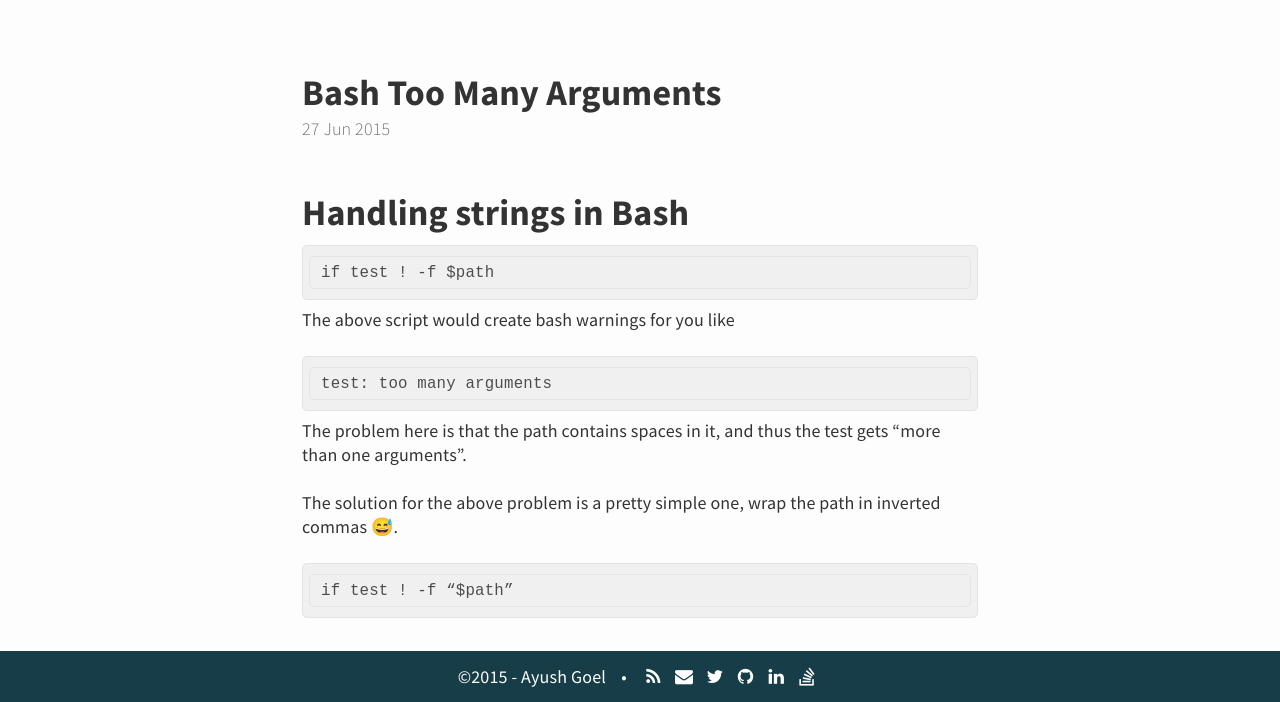
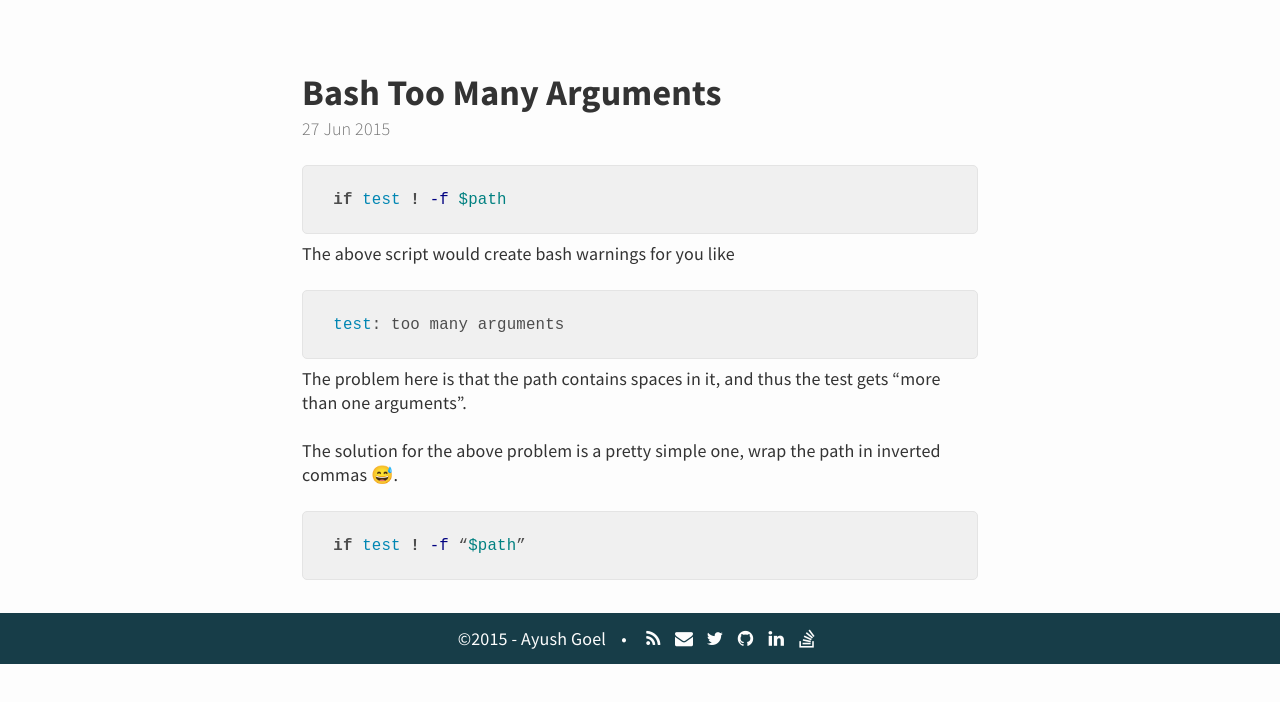
Before and after one commit to ayushgoel/ayushgoel.github.io, a Jekyll site: the page built from _posts/2015-06-27-bash-too-many-arguments.md, in a window 1280 px wide. Shown: the part 301-1003 px from the top of the page. Built offline with Jekyll 4.4.1, drawn with Linux system fonts in a browser that asks for light colours; nearby versions of some CDN libraries; after the commit the page ends 965 px from its top, so only the background shows below that.

Commit message:
Reformat posts: remove extranous headings, format code

```diff
--- a/_posts/2015-06-27-bash-too-many-arguments.md
+++ b/_posts/2015-06-27-bash-too-many-arguments.md
@@ -2,17 +2,20 @@
 tags: bash error
 ---
 
-Handling strings in Bash
--
-
-    if test ! -f $path
+{% highlight bash %}
+  if test ! -f $path
+{% endhighlight %}
 
 The above script would create bash warnings for you like
 
-    test: too many arguments
+{% highlight bash %}
+  test: too many arguments
+{% endhighlight %}
 
 The problem here is that the path contains spaces in it, and thus the test gets “more than one arguments”.
 
 The solution for the above problem is a pretty simple one, wrap the path in inverted commas 😅.
 
-    if test ! -f “$path”
+{% highlight bash %}
+  if test ! -f “$path”
+{% endhighlight %}
```
Also changed, not shown: _posts/2015-03-01-boolean-in-objective-c.md (+7 -5 lines), _posts/2015-03-01-helper-script-to-create-post-template-for-jekyll-blogs.md (+4 -2 lines), _posts/2015-06-05-notes-from-WWDC-extensions-talk.md (+0 -4 lines), _posts/2015-06-09-upload-gists-from-terminal.md (+5 -2 lines), _posts/2015-07-09-non-breaking-space-for-HTML.md (+0 -2 lines).
